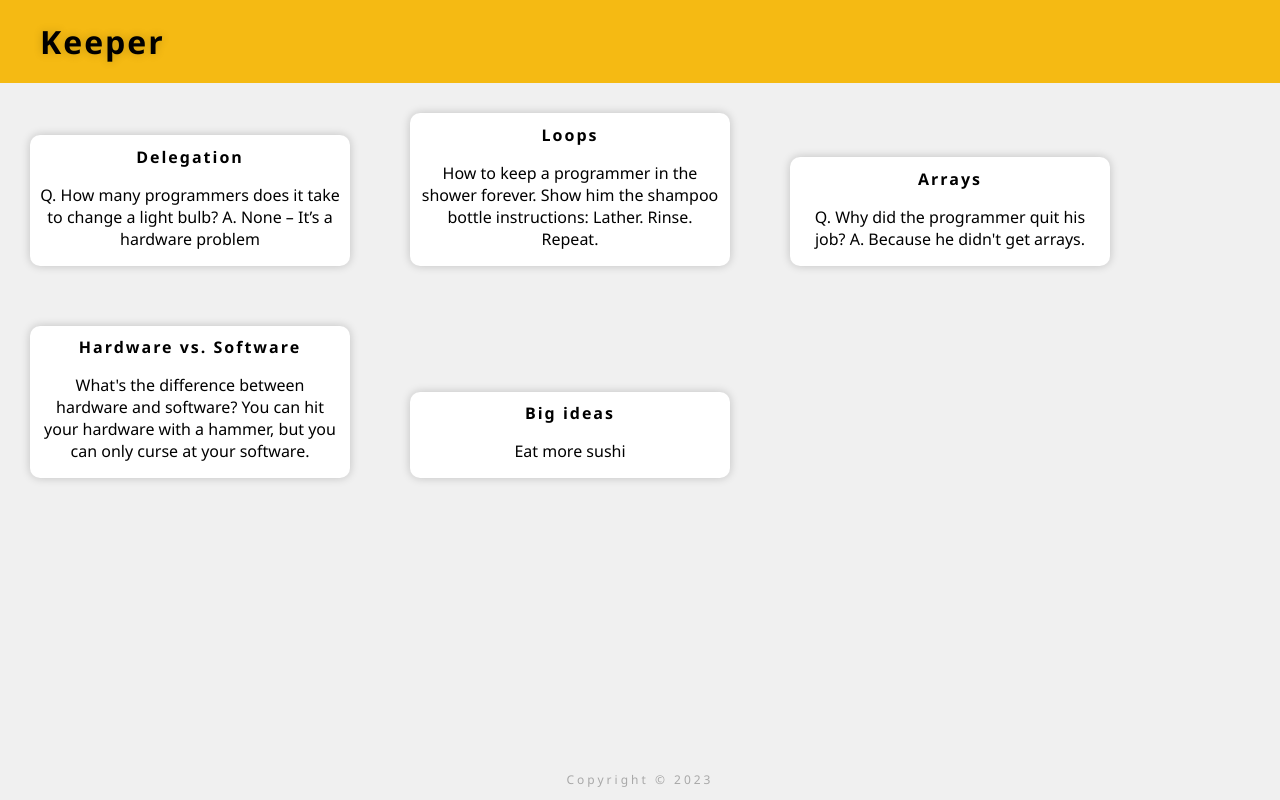
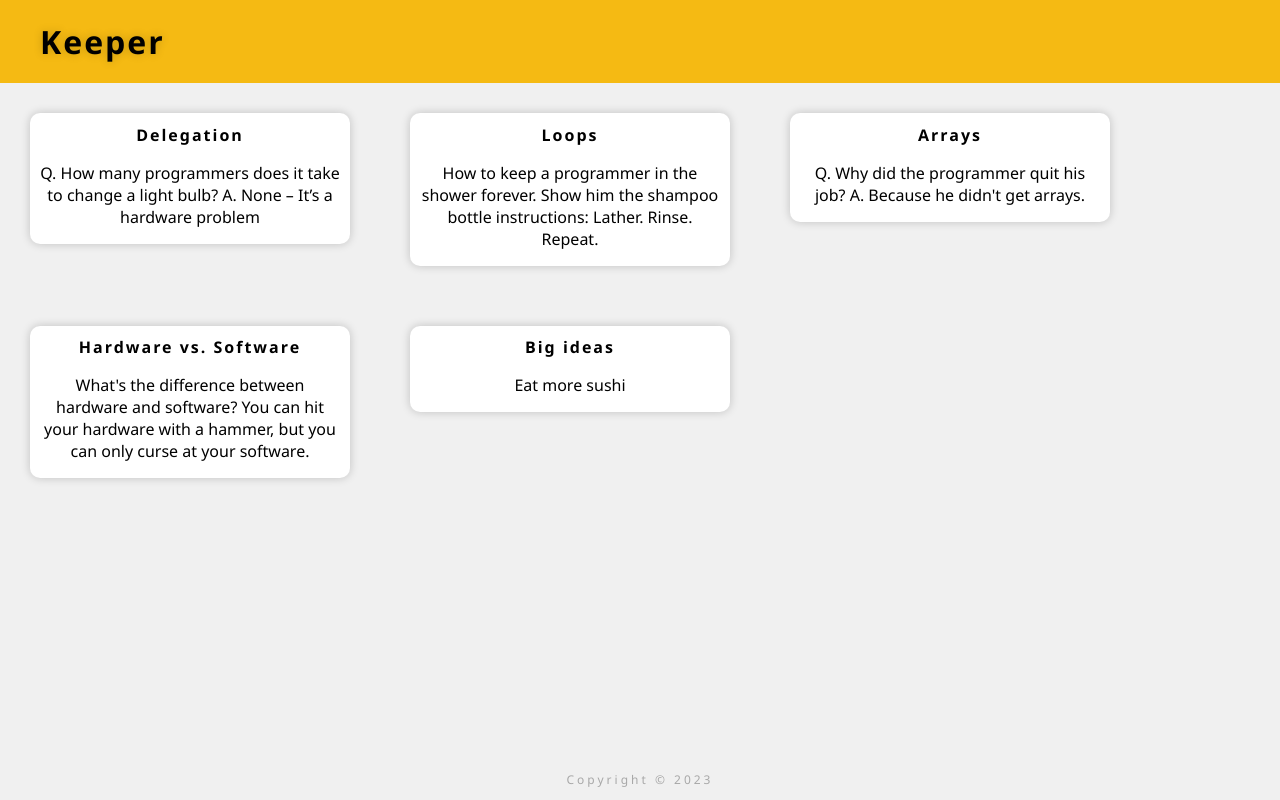
Before and after one commit to harmeet9013/keeper, a React (Create React App) app: page / in a window 1280 px wide. Built offline with nearby package versions, Linux system fonts and the light colour scheme.

Commit message:
Bug fix for data import. Fixed Padding in CSS

```diff
--- a/src/Components/components.css
+++ b/src/Components/components.css
@@ -29,7 +29,7 @@
 .Note {
     background-color: white;
     box-shadow: 0 0 10px rgba(0, 0, 0, 0.2);
-    display: inline-block;
+    display: inline-table;
     margin: 30px;
     padding-top: 10px;
     padding: 0px 10px;
```
